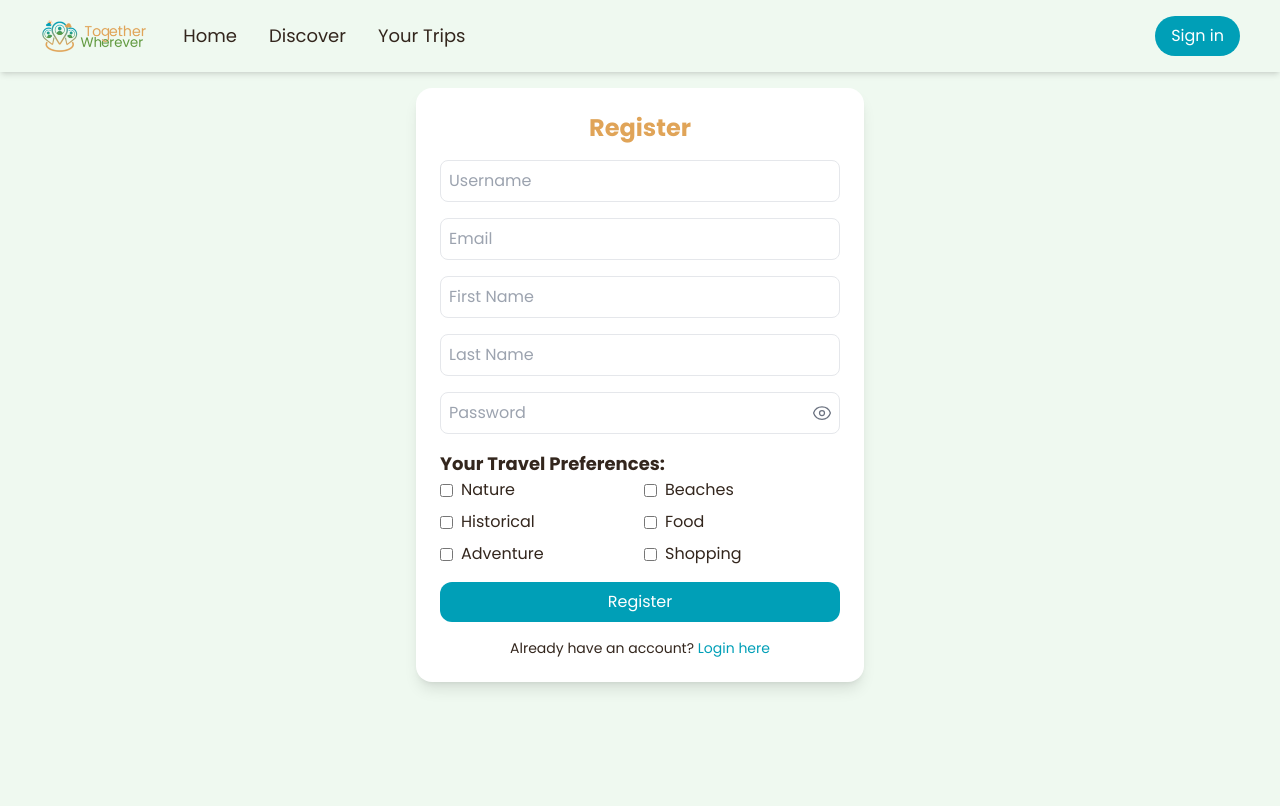
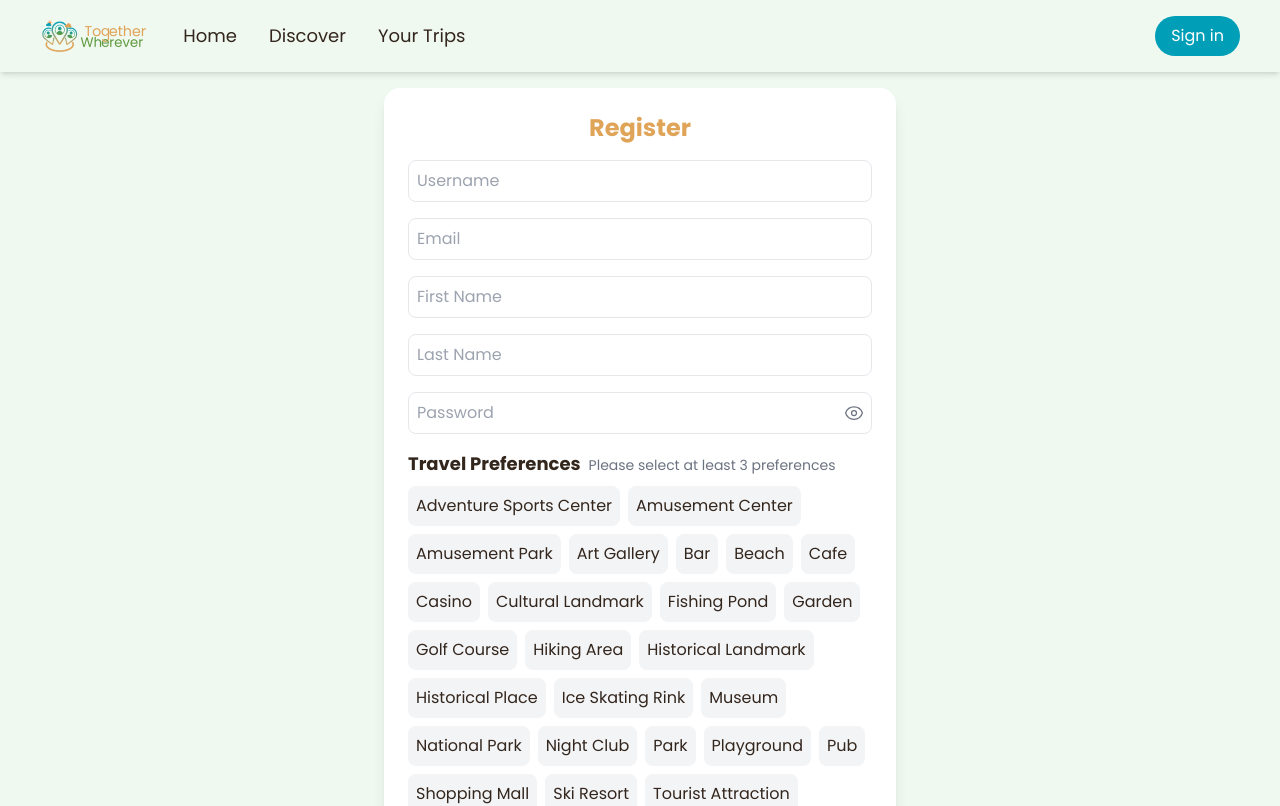
Before and after one commit to TogetherWherever/TogetherWherever-Frontend, a Next.js app in the folder together-wherever/: page /register in a window 1280 px wide. Shown: the top 806 px of the page. Built offline with nearby package versions, Linux system fonts and the light colour scheme.

Commit message:
feat: add list of preferences to register page

```diff
--- a/together-wherever/src/app/register/page.tsx
+++ b/together-wherever/src/app/register/page.tsx
@@ -4,6 +4,8 @@ import axios from "axios";
 import { useRouter } from "next/navigation";
 import Link from "next/link";
 import { EyeIcon, EyeSlashIcon } from "@heroicons/react/24/outline";
+import { preferences } from "@/app/utils/preferences";
+import { formatPreference } from "@/app/utils/formatPreferences";
 
 export default function RegisterPage() {
     const [formData, setFormData] = useState({
@@ -17,25 +19,28 @@ export default function RegisterPage() {
     const [showPassword, setShowPassword] = useState(false);
     const router = useRouter();
 
+    // Handle input changes for text fields
     const handleChange = (e: React.ChangeEvent<HTMLInputElement>) => {
         const { name, value } = e.target;
         setFormData((prev) => ({ ...prev, [name]: value }));
     };
 
-    const handlePreferenceChange = (e: React.ChangeEvent<HTMLInputElement>) => {
-        const { value, checked } = e.target;
+    // Handle the preference toggle (select/deselect)
+    const handlePreferenceChange = (pref: string) => {
         setFormData((prev) => ({
             ...prev,
-            preferences: checked
-                ? [...prev.preferences, value]
-                : prev.preferences.filter(pref => pref !== value)
+            preferences: prev.preferences.includes(pref)
+                ? prev.preferences.filter((p) => p !== pref)
+                : [...prev.preferences, pref]
         }));
     };
 
+    // Password validation
     const isValidPassword = (password: string) => {
         return password.length >= 8 && /[a-zA-Z]/.test(password) && /\d/.test(password);
     };
 
+    // Handle form submission
     const handleSubmit = async (e: React.FormEvent<HTMLFormElement>) => {
         e.preventDefault();
 
@@ -44,10 +49,15 @@ export default function RegisterPage() {
             return;
         }
 
+        if (formData.preferences.length < 3) {
+            alert("Please select at least 3 preferences.");
+            return;
+        }
+
         try {
+            console.log(formData);
             await axios.post("http://localhost:8000/api/auth/register", formData);
             alert("Registration successful! Please login.");
-            console.log(formData);
             router.push("/login");
         } catch (error: any) {
             alert(error.response?.data?.detail || "Registration failed");
@@ -56,9 +66,10 @@ export default function RegisterPage() {
 
     return (
         <div className="flex flex-col items-center justify-center p-4">
-            <div className="w-full max-w-md bg-white rounded-2xl shadow-lg p-6 space-y-4">
+            <div className="w-full max-w-lg bg-white rounded-2xl shadow-lg p-6 space-y-4">
                 <h2 className="text-2xl font-bold text-center text-earth-yellow">Register</h2>
                 <form onSubmit={handleSubmit} className="space-y-4">
+                    {/* Username, email, first name, last name */}
                     <input type="text" name="username" placeholder="Username" onChange={handleChange} required className="w-full p-2 border rounded-lg focus:outline-moonstone-blue" />
                     <input type="email" name="email" placeholder="Email" onChange={handleChange} required className="w-full p-2 border rounded-lg focus:outline-moonstone-blue" />
                     <input type="text" name="first_name" placeholder="First Name" onChange={handleChange} required className="w-full p-2 border rounded-lg focus:outline-moonstone-blue" />
@@ -74,17 +85,28 @@ export default function RegisterPage() {
 
                     {/* Travel Preferences */}
                     <div>
-                        <h3 className="text-lg font-semibold">Your Travel Preferences:</h3>
-                        <div className="grid grid-cols-2 gap-2">
-                            {["Nature", "Beaches", "Historical", "Food", "Adventure", "Shopping"].map((pref) => (
-                                <label key={pref} className="flex items-center space-x-2">
-                                    <input type="checkbox" value={pref} onChange={handlePreferenceChange} className="accent-moonstone-blue" />
-                                    <span>{pref}</span>
+                        <div className="flex flex-row items-baseline pb-2">
+                            <p className="text-lg font-semibold">Travel Preferences</p>
+                            <p className="text-sm pl-2 text-gray-500">Please select at least 3 preferences</p>
+                        </div>
+                        <div className="flex flex-wrap gap-2">
+                            {preferences.map((pref) => (
+                                <label
+                                    key={pref}
+                                    onClick={() => handlePreferenceChange(pref)} // Handle toggle on click
+                                    className={`cursor-pointer items-center space-x-2 p-2 rounded-lg ${
+                                        formData.preferences.includes(pref)
+                                            ? "bg-asparagus-green text-white"
+                                            : "bg-gray-100 hover:bg-gray-200"
+                                    }`}
+                                >
+                                    <span>{formatPreference(pref)}</span>
                                 </label>
                             ))}
                         </div>
                     </div>
 
+                    {/* Submit Button */}
                     <button type="submit" className="w-full bg-moonstone-blue text-white p-2 rounded-xl hover:bg-teal-blue transition">
                         Register
                     </button>
--- /dev/null
+++ b/together-wherever/src/app/utils/formatPreferences.ts
@@ -0,0 +1,8 @@
+export const formatPreference = (preference: string): string => {
+    return preference
+        .split('_')
+        .map(word =>
+            word.charAt(0).toUpperCase() + word.slice(1)
+        )
+        .join(' ');
+};
--- /dev/null
+++ b/together-wherever/src/app/utils/preferences.ts
@@ -0,0 +1,30 @@
+export const preferences = [
+    "adventure_sports_center",
+    "amusement_center",
+    "amusement_park",
+    "art_gallery",
+    "bar",
+    "beach",
+    "cafe",
+    "casino",
+    "cultural_landmark",
+    "fishing_pond",
+    "garden",
+    "golf_course",
+    "hiking_area",
+    "historical_landmark",
+    "historical_place",
+    "ice_skating_rink",
+    "museum",
+    "national_park",
+    "night_club",
+    "park",
+    "playground",
+    "pub",
+    "shopping_mall",
+    "ski_resort",
+    "tourist_attraction",
+    "visitor_center",
+    "water_park",
+    "zoo"
+];
```
